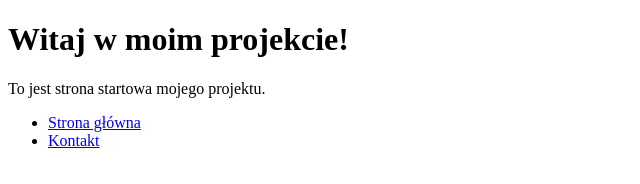
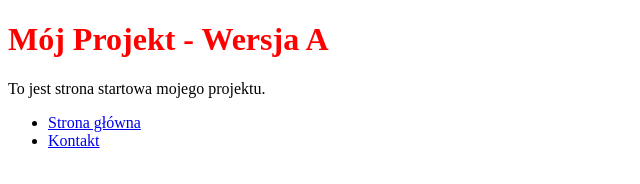
Before and after one commit to Bejker33/moj-projekt-java, a plain HTML site: page index.html in a window 1280 px wide. Shown: the whole page, without its empty margins (0-640 px from the left). Drawn offline with Linux system fonts and the light colour scheme.

Commit message:
feat: czerwony nagłówek w wersji A

```diff
--- a/index.html
+++ b/index.html
@@ -4,7 +4,7 @@
 	<title>Mój Projekt</title>
 </head>
 <body>
-	<h1>Witaj w moim projekcie!</h1>
+	<h1 style="color: red;">Mój Projekt - Wersja A</h1>
 	<p>To jest strona startowa mojego projektu.</p>
 
   	<nav>
```
